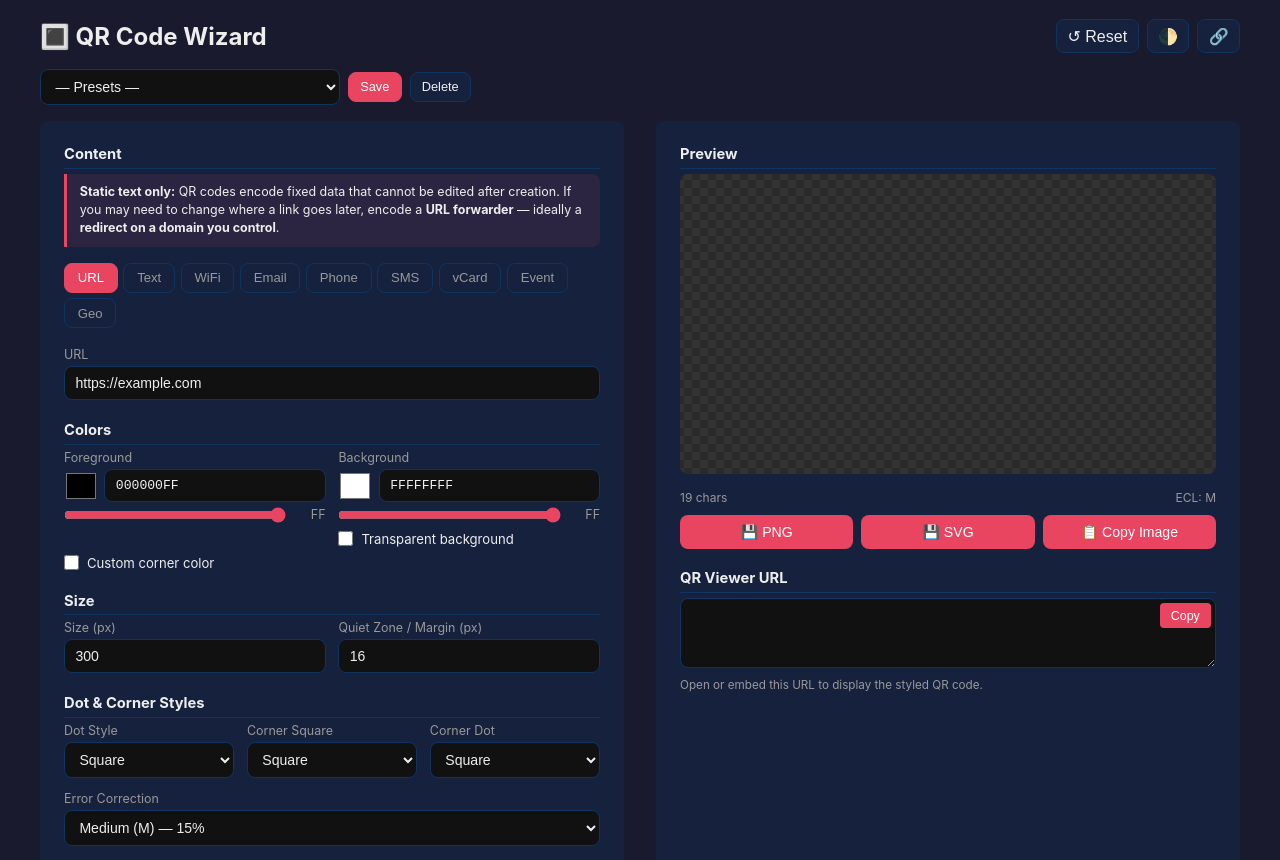
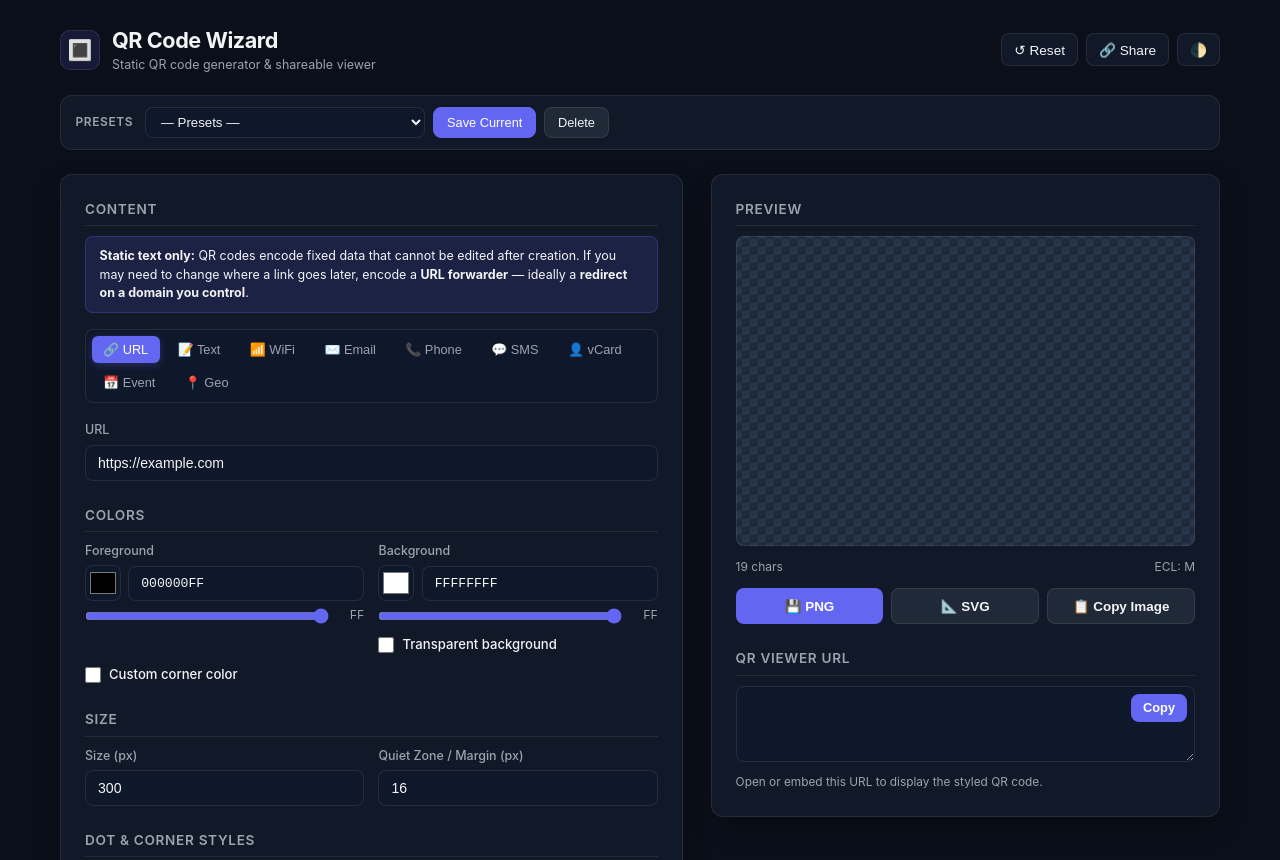
Before and after one commit to jarbochov/qr-wizard, a plain HTML site: page wizard/index.html in a window 1280 px wide. Shown: the top 860 px of the page. Drawn offline with Linux system fonts and the light colour scheme; a script that the page names is missing.

Commit message:
Modernize and polish wizard UI/UX

```diff
--- a/wizard/index.html
+++ b/wizard/index.html
@@ -6,33 +6,44 @@
 <title>QR Code Wizard</title>
 <style>
   :root {
-    --bg: #1a1a2e;
-    --surface: #16213e;
-    --surface2: #0f3460;
-    --accent: #e94560;
-    --text: #eee;
-    --text-muted: #999;
-    --radius: 8px;
-    --input-bg: #111;
+    --bg: #0b0f19;
+    --surface: #111827;
+    --surface2: #1f2937;
+    --border: rgba(255, 255, 255, 0.09);
+    --accent: #6366f1;
+    --accent-hover: #4f46e5;
+    --accent-soft: rgba(99, 102, 241, 0.14);
+    --text: #f3f4f6;
+    --text-muted: #9ca3af;
+    --radius: 12px;
+    --radius-sm: 8px;
+    --input-bg: #0f172a;
+    --shadow: 0 10px 30px -10px rgba(0, 0, 0, 0.5);
   }
   :root.light {
-    --bg: #f0f0f5;
-    --surface: #fff;
-    --surface2: #d0d0dd;
-    --accent: #d6336c;
-    --text: #222;
-    --text-muted: #666;
-    --input-bg: #fff;
+    --bg: #f8fafc;
+    --surface: #ffffff;
+    --surface2: #f1f5f9;
+    --border: #e2e8f0;
+    --accent: #4f46e5;
+    --accent-hover: #4338ca;
+    --accent-soft: rgba(79, 70, 229, 0.09);
+    --text: #0f172a;
+    --text-muted: #64748b;
+    --input-bg: #ffffff;
+    --shadow: 0 10px 30px -12px rgba(15, 23, 42, 0.08);
   }
 
   * { margin: 0; padding: 0; box-sizing: border-box; }
 
   body {
-    font-family: -apple-system, BlinkMacSystemFont, 'Segoe UI', Roboto, sans-serif;
+    font-family: -apple-system, BlinkMacSystemFont, 'Inter', 'Segoe UI', Roboto, sans-serif;
     background: var(--bg);
     color: var(--text);
     min-height: 100vh;
-    padding: 1.2rem 2rem 2rem;
+    padding: 1.5rem 2rem 3rem;
+    line-height: 1.5;
+    -webkit-font-smoothing: antialiased;
     transition: background 0.25s, color 0.25s;
   }
 
@@ -41,79 +52,118 @@
     display: flex;
     align-items: center;
     justify-content: space-between;
-    max-width: 1200px;
-    margin: 0 auto 1rem;
+    max-width: 1160px;
+    margin: 0 auto 1.25rem;
+    gap: 1rem;
+    flex-wrap: wrap;
   }
-  .header h1 { font-size: 1.5rem; }
+  .brand { display: flex; align-items: center; gap: 0.75rem; }
+  .brand-icon {
+    width: 40px; height: 40px; border-radius: 10px;
+    background: var(--accent-soft); border: 1px solid var(--border);
+    display: flex; align-items: center; justify-content: center;
+    font-size: 1.25rem;
+  }
+  .header h1 { font-size: 1.35rem; font-weight: 700; letter-spacing: -0.02em; }
+  .header-sub { font-size: 0.78rem; color: var(--text-muted); }
   .header-actions { display: flex; gap: 0.5rem; align-items: center; }
   .icon-btn {
     background: var(--surface);
-    border: 1px solid var(--surface2);
+    border: 1px solid var(--border);
     color: var(--text);
-    border-radius: var(--radius);
-    padding: 0.4rem 0.65rem;
+    border-radius: var(--radius-sm);
+    padding: 0.45rem 0.75rem;
     cursor: pointer;
-    font-size: 1rem;
-    transition: border-color 0.15s;
+    font-size: 0.85rem;
+    font-weight: 500;
+    transition: border-color 0.15s, background 0.15s, transform 0.1s;
   }
-  .icon-btn:hover { border-color: var(--accent); }
+  .icon-btn:hover { border-color: var(--accent); background: var(--surface2); }
+  .icon-btn:active { transform: translateY(1px); }
 
   /* --- Preset bar --- */
   .preset-bar {
     display: flex;
     gap: 0.5rem;
     align-items: center;
-    max-width: 1200px;
-    margin: 0 auto 1rem;
+    max-width: 1160px;
+    margin: 0 auto 1.5rem;
+    padding: 0.65rem 0.9rem;
+    background: var(--surface);
+    border: 1px solid var(--border);
+    border-radius: var(--radius);
     flex-wrap: wrap;
+  }
+  .preset-label {
+    font-size: 0.75rem; font-weight: 600; text-transform: uppercase;
+    letter-spacing: 0.05em; color: var(--text-muted); margin-right: 0.25rem;
   }
   .preset-bar select {
     flex: 1;
-    min-width: 150px;
-    max-width: 300px;
+    min-width: 160px;
+    max-width: 280px;
+    padding: 0.4rem 0.65rem;
+    font-size: 0.83rem;
   }
   .preset-bar button {
-    padding: 0.4rem 0.7rem;
-    border-radius: var(--radius);
-    border: 1px solid var(--surface2);
-    background: var(--surface);
+    padding: 0.42rem 0.8rem;
+    border-radius: var(--radius-sm);
+    border: 1px solid var(--border);
+    background: var(--surface2);
     color: var(--text);
     cursor: pointer;
     font-size: 0.8rem;
-    transition: border-color 0.15s;
+    font-weight: 500;
+    transition: border-color 0.15s, opacity 0.15s;
   }
   .preset-bar button:hover { border-color: var(--accent); }
   .preset-bar .save-btn { background: var(--accent); border-color: var(--accent); color: #fff; }
+  .preset-bar .save-btn:hover { background: var(--accent-hover); }
 
   /* --- Layout --- */
   .layout {
     display: grid;
-    grid-template-columns: 1fr 1fr;
-    gap: 2rem;
-    max-width: 1200px;
+    grid-template-columns: 1.1fr 0.9fr;
+    gap: 1.75rem;
+    max-width: 1160px;
     margin: 0 auto;
+    align-items: start;
   }
 
   .panel {
     background: var(--surface);
+    border: 1px solid var(--border);
     border-radius: var(--radius);
     padding: 1.5rem;
+    box-shadow: var(--shadow);
+  }
+  .preview-panel {
+    position: sticky;
+    top: 1.5rem;
   }
 
   /* --- Tabs --- */
-  .tabs { display: flex; flex-wrap: wrap; gap: 0.35rem; margin-bottom: 1.2rem; }
+  .tabs {
+    display: flex; flex-wrap: wrap; gap: 0.4rem;
+    margin-bottom: 1.15rem;
+    padding: 0.35rem;
+    background: var(--input-bg);
+    border: 1px solid var(--border);
+    border-radius: var(--radius-sm);
+  }
   .tab-btn {
-    padding: 0.4rem 0.8rem;
-    border: 1px solid var(--surface2);
+    padding: 0.38rem 0.72rem;
+    border: none;
     background: transparent;
     color: var(--text-muted);
-    border-radius: var(--radius);
+    border-radius: 6px;
     cursor: pointer;
-    font-size: 0.82rem;
+    font-size: 0.8rem;
+    font-weight: 500;
     transition: all 0.15s;
   }
-  .tab-btn:hover { border-color: var(--accent); color: var(--text); }
-  .tab-btn.active { background: var(--accent); border-color: var(--accent); color: #fff; }
+  .tab-btn:hover { color: var(--text); background: var(--surface2); }
+  .tab-btn.active { background: var(--accent); color: #fff; box-shadow: 0 2px 8px rgba(99,102,241,0.3); }
   .tab-content { display: none; }
   .tab-content.active { display: block; }
 
@@ -121,9 +171,10 @@
   label {
     display: block;
     font-size: 0.78rem;
+    font-weight: 500;
     color: var(--text-muted);
-    margin-bottom: 0.25rem;
-    margin-top: 0.85rem;
+    margin-bottom: 0.3rem;
+    margin-top: 0.9rem;
   }
   label:first-child { margin-top: 0; }
 
@@ -131,110 +182,125 @@
   input[type="email"], input[type="tel"], input[type="datetime-local"],
   textarea, select {
     width: 100%;
-    padding: 0.5rem 0.65rem;
-    border: 1px solid var(--surface2);
-    border-radius: var(--radius);
+    padding: 0.55rem 0.75rem;
+    border: 1px solid var(--border);
+    border-radius: var(--radius-sm);
     background: var(--input-bg);
     color: var(--text);
     font-size: 0.88rem;
     outline: none;
-    transition: border-color 0.15s;
+    transition: border-color 0.15s, box-shadow 0.15s;
   }
-  input:focus, textarea:focus, select:focus { border-color: var(--accent); }
-  textarea { resize: vertical; min-height: 55px; }
+  input:focus, textarea:focus, select:focus {
+    border-color: var(--accent);
+    box-shadow: 0 0 0 3px var(--accent-soft);
+  }
+  textarea { resize: vertical; min-height: 64px; }
 
-  .row { display: grid; grid-template-columns: 1fr 1fr; gap: 0.8rem; }
+  .row { display: grid; grid-template-columns: 1fr 1fr; gap: 0.9rem; }
   .row-3 { display: grid; grid-template-columns: 1fr 1fr 1fr; gap: 0.8rem; }
 
   /* --- Color field: picker + hex + opacity --- */
-  .color-field { display: flex; align-items: center; gap: 0.4rem; }
+  .color-field { display: flex; align-items: center; gap: 0.45rem; }
   .color-field input[type="color"] {
-    width: 34px; height: 34px; border: none; border-radius: 4px;
-    cursor: pointer; padding: 0; background: none;
+    width: 36px; height: 36px; border: 1px solid var(--border); border-radius: var(--radius-sm);
+    cursor: pointer; padding: 2px; background: var(--input-bg); flex-shrink: 0;
   }
   .color-field input[type="text"] { flex: 1; font-family: 'SF Mono', 'Fira Code', monospace; font-size: 0.82rem; }
   .opacity-row {
-    display: flex; align-items: center; gap: 0.5rem; margin-top: 0.25rem;
+    display: flex; align-items: center; gap: 0.5rem; margin-top: 0.35rem;
   }
-  .opacity-row input[type="range"] { flex: 1; accent-color: var(--accent); }
-  .opacity-row span { font-size: 0.78rem; min-width: 2.5em; text-align: right; color: var(--text-muted); }
+  .opacity-row input[type="range"] { flex: 1; accent-color: var(--accent); cursor: pointer; }
+  .opacity-row span { font-size: 0.75rem; min-width: 2.3em; text-align: right; color: var(--text-muted); font-family: 'SF Mono', monospace; }
 
   .checkbox-row {
-    display: flex; align-items: center; gap: 0.5rem; margin-top: 0.5rem;
+    display: flex; align-items: center; gap: 0.5rem; margin-top: 0.65rem;
   }
-  .checkbox-row input[type="checkbox"] { width: 15px; height: 15px; accent-color: var(--accent); }
-  .checkbox-row label { margin: 0; font-size: 0.82rem; color: var(--text); }
+  .checkbox-row input[type="checkbox"] { width: 16px; height: 16px; accent-color: var(--accent); cursor: pointer; }
+  .checkbox-row label { margin: 0; font-size: 0.82rem; color: var(--text); cursor: pointer; }
 
   /* --- Section headers --- */
   h3 {
-    font-size: 0.92rem;
-    margin-top: 1.3rem;
-    margin-bottom: 0.3rem;
-    padding-bottom: 0.3rem;
-    border-bottom: 1px solid var(--surface2);
+    font-size: 0.85rem;
+    font-weight: 600;
+    text-transform: uppercase;
+    letter-spacing: 0.05em;
+    color: var(--text-muted);
+    margin-top: 1.5rem;
+    margin-bottom: 0.6rem;
+    padding-bottom: 0.4rem;
+    border-bottom: 1px solid var(--border);
   }
   h3:first-child { margin-top: 0; }
 
   /* --- Preview --- */
   .preview-area {
     display: flex; align-items: center; justify-content: center;
-    min-height: 300px;
-    background: repeating-conic-gradient(#2a2a2a 0% 25%, #333 0% 50%) 50% / 16px 16px;
-    border-radius: var(--radius);
-    margin-bottom: 1rem;
-    padding: 1rem;
+    min-height: 310px;
+    background: repeating-conic-gradient(#1e293b 0% 25%, #273449 0% 50%) 50% / 16px 16px;
+    border: 1px solid var(--border);
+    border-radius: var(--radius-sm);
+    margin-bottom: 0.75rem;
+    padding: 1.25rem;
+    overflow: hidden;
   }
   :root.light .preview-area {
-    background: repeating-conic-gradient(#ddd 0% 25%, #eee 0% 50%) 50% / 16px 16px;
+    background: repeating-conic-gradient(#e2e8f0 0% 25%, #f1f5f9 0% 50%) 50% / 16px 16px;
   }
 
   /* --- Buttons --- */
   .action-btn {
-    padding: 0.35rem 0.7rem;
+    padding: 0.42rem 0.75rem;
     background: var(--accent);
     color: #fff;
     border: none;
-    border-radius: 4px;
-    font-size: 0.78rem;
+    border-radius: var(--radius-sm);
+    font-size: 0.8rem;
+    font-weight: 600;
     cursor: pointer;
-    transition: opacity 0.15s;
+    transition: background 0.15s, transform 0.1s, opacity 0.15s;
   }
-  .action-btn:hover { opacity: 0.85; }
-  .action-btn.copied { background: #2ecc71; }
+  .action-btn:hover { background: var(--accent-hover); }
+  .action-btn:active { transform: translateY(1px); }
+  .action-btn.copied { background: #10b981; }
 
-  .download-row { display: flex; gap: 0.5rem; margin-bottom: 1rem; }
-  .download-btn { flex: 1; padding: 0.55rem 1rem; font-size: 0.88rem; border-radius: var(--radius); }
-  .download-btn:disabled { opacity: 0.4; cursor: not-allowed; }
+  .download-row { display: grid; grid-template-columns: 1fr 1fr 1fr; gap: 0.5rem; margin-bottom: 1.25rem; }
+  .download-btn { padding: 0.6rem 0.75rem; font-size: 0.84rem; border-radius: var(--radius-sm); }
+  .download-btn.secondary {
+    background: var(--surface2); color: var(--text); border: 1px solid var(--border);
+  }
+  .download-btn.secondary:hover { border-color: var(--accent); background: var(--surface2); }
+  .download-btn:disabled { opacity: 0.4; cursor: not-allowed; transform: none; }
 
   .url-output { position: relative; }
   .url-output textarea {
-    width: 100%; min-height: 70px;
-    font-family: 'SF Mono', 'Fira Code', monospace; font-size: 0.76rem;
+    width: 100%; min-height: 76px; padding-right: 4.5rem;
+    font-family: 'SF Mono', 'Fira Code', monospace; font-size: 0.75rem;
     word-break: break-all;
   }
-  .copy-btn { position: absolute; top: 5px; right: 5px; }
+  .copy-btn { position: absolute; top: 8px; right: 8px; }
 
-  .hint { font-size: 0.73rem; color: var(--text-muted); margin-top: 0.35rem; }
-  code { background: var(--surface2); padding: 0.1em 0.35em; border-radius: 3px; font-size: 0.82em; }
+  .hint { font-size: 0.74rem; color: var(--text-muted); margin-top: 0.4rem; }
+  code { background: var(--surface2); padding: 0.15em 0.4em; border-radius: 4px; font-size: 0.82em; }
   .info-banner {
-    background: rgba(233, 69, 96, 0.1);
-    border-left: 3px solid var(--accent);
-    border-radius: 0 var(--radius) var(--radius) 0;
-    padding: 0.6rem 0.8rem;
+    background: var(--accent-soft);
+    border: 1px solid rgba(99, 102, 241, 0.28);
+    border-radius: var(--radius-sm);
+    padding: 0.65rem 0.85rem;
     font-size: 0.78rem;
     line-height: 1.45;
     color: var(--text);
     margin-bottom: 1rem;
   }
   .color-controls-disabled {
-    opacity: 0.45;
+    opacity: 0.4;
     pointer-events: none;
   }
   .warn-banner {
-    background: rgba(243, 156, 18, 0.14);
-    border-left: 3px solid #f39c12;
-    border-radius: 0 var(--radius) var(--radius) 0;
-    padding: 0.5rem 0.75rem;
+    background: rgba(245, 158, 11, 0.12);
+    border: 1px solid rgba(245, 158, 11, 0.35);
+    border-radius: var(--radius-sm);
+    padding: 0.55rem 0.8rem;
     font-size: 0.78rem;
     color: var(--text);
     margin-bottom: 0.85rem;
@@ -246,30 +312,42 @@
     align-items: center;
     font-size: 0.75rem;
     color: var(--text-muted);
-    margin-bottom: 0.65rem;
+    margin-bottom: 0.75rem;
   }
 
-  @media (max-width: 768px) { .layout { grid-template-columns: 1fr; } }
+  @media (max-width: 860px) {
+    body { padding: 1rem; }
+    .layout { grid-template-columns: 1fr; }
+    .preview-panel { position: static; }
+    .download-row { grid-template-columns: 1fr; }
+  }
 </style>
 </head>
 <body>
 
 <!-- Header -->
 <div class="header">
-  <h1>🔳 QR Code Wizard</h1>
+  <div class="brand">
+    <div class="brand-icon">🔳</div>
+    <div>
+      <h1>QR Code Wizard</h1>
+      <div class="header-sub">Static QR code generator &amp; shareable viewer</div>
+    </div>
+  </div>
   <div class="header-actions">
     <button class="icon-btn" id="reset-btn" title="Reset to defaults">↺ Reset</button>
+    <button class="icon-btn" id="share-btn" title="Copy shareable wizard link">🔗 Share</button>
     <button class="icon-btn" id="theme-toggle" title="Toggle light/dark theme">🌓</button>
-    <button class="icon-btn" id="share-btn" title="Copy shareable wizard link">🔗</button>
   </div>
 </div>
 
 <!-- Presets -->
 <div class="preset-bar">
+  <span class="preset-label">Presets</span>
   <select id="preset-select">
-    <option value="">— Presets —</option>
+    <option value="">— Select preset —</option>
   </select>
-  <button class="save-btn" id="preset-save">Save</button>
+  <button class="save-btn" id="preset-save">Save Current</button>
   <button id="preset-delete">Delete</button>
 </div>
 
@@ -284,15 +362,15 @@
 
     <!-- Content type tabs -->
     <div class="tabs">
-      <button class="tab-btn active" data-tab="tab-url">URL</button>
-      <button class="tab-btn" data-tab="tab-text">Text</button>
-      <button class="tab-btn" data-tab="tab-wifi">WiFi</button>
-      <button class="tab-btn" data-tab="tab-email">Email</button>
-      <button class="tab-btn" data-tab="tab-phone">Phone</button>
-      <button class="tab-btn" data-tab="tab-sms">SMS</button>
-      <button class="tab-btn" data-tab="tab-vcard">vCard</button>
-      <button class="tab-btn" data-tab="tab-event">Event</button>
-      <button class="tab-btn" data-tab="tab-geo">Geo</button>
+      <button class="tab-btn active" data-tab="tab-url">🔗 URL</button>
+      <button class="tab-btn" data-tab="tab-text">📝 Text</button>
+      <button class="tab-btn" data-tab="tab-wifi">📶 WiFi</button>
+      <button class="tab-btn" data-tab="tab-email">✉️ Email</button>
+      <button class="tab-btn" data-tab="tab-phone">📞 Phone</button>
+      <button class="tab-btn" data-tab="tab-sms">💬 SMS</button>
+      <button class="tab-btn" data-tab="tab-vcard">👤 vCard</button>
+      <button class="tab-btn" data-tab="tab-event">📅 Event</button>
+      <button class="tab-btn" data-tab="tab-geo">📍 Geo</button>
     </div>
 
     <!-- URL -->
@@ -486,7 +564,7 @@
   </div>
 
   <!-- ==================== RIGHT: Preview + URL ==================== -->
-  <div class="panel">
+  <div class="panel preview-panel">
     <h3>Preview</h3>
     <div class="preview-area" id="preview-area"></div>
     <div class="preview-meta">
@@ -499,8 +577,8 @@
 
     <div class="download-row">
       <button class="action-btn download-btn" id="download-png" disabled>💾 PNG</button>
-      <button class="action-btn download-btn" id="download-svg" disabled>💾 SVG</button>
-      <button class="action-btn download-btn" id="copy-img" disabled>📋 Copy Image</button>
+      <button class="action-btn download-btn secondary" id="download-svg" disabled>📐 SVG</button>
+      <button class="action-btn download-btn secondary" id="copy-img" disabled>📋 Copy Image</button>
     </div>
 
     <h3>QR Viewer URL</h3>
@@ -1019,8 +1097,8 @@
 
   $('share-btn').addEventListener('click', function(){
     navigator.clipboard.writeText(window.location.href).then(function(){
-      $('share-btn').textContent = '✅';
-      setTimeout(function(){ $('share-btn').textContent = '🔗'; }, 1500);
+      $('share-btn').textContent = '✅ Copied';
+      setTimeout(function(){ $('share-btn').textContent = '🔗 Share'; }, 1500);
     });
   });
 
```
